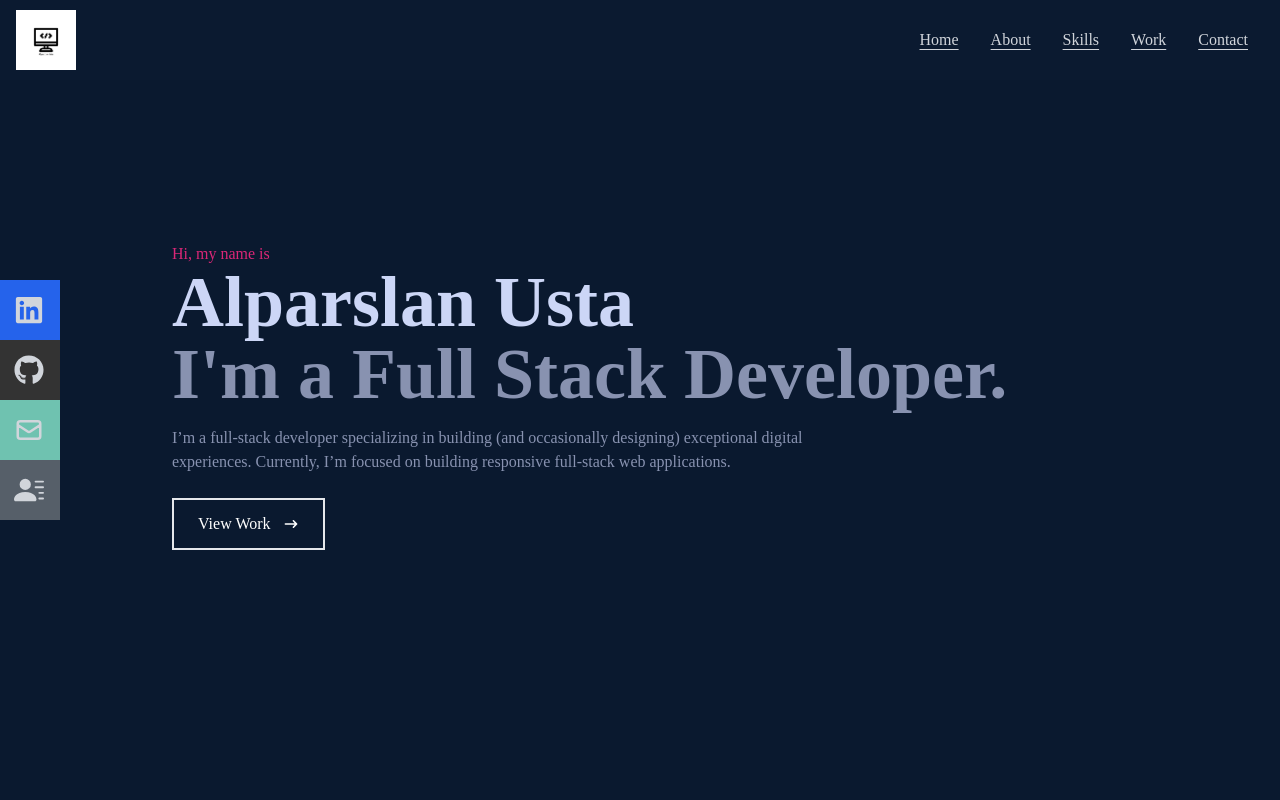
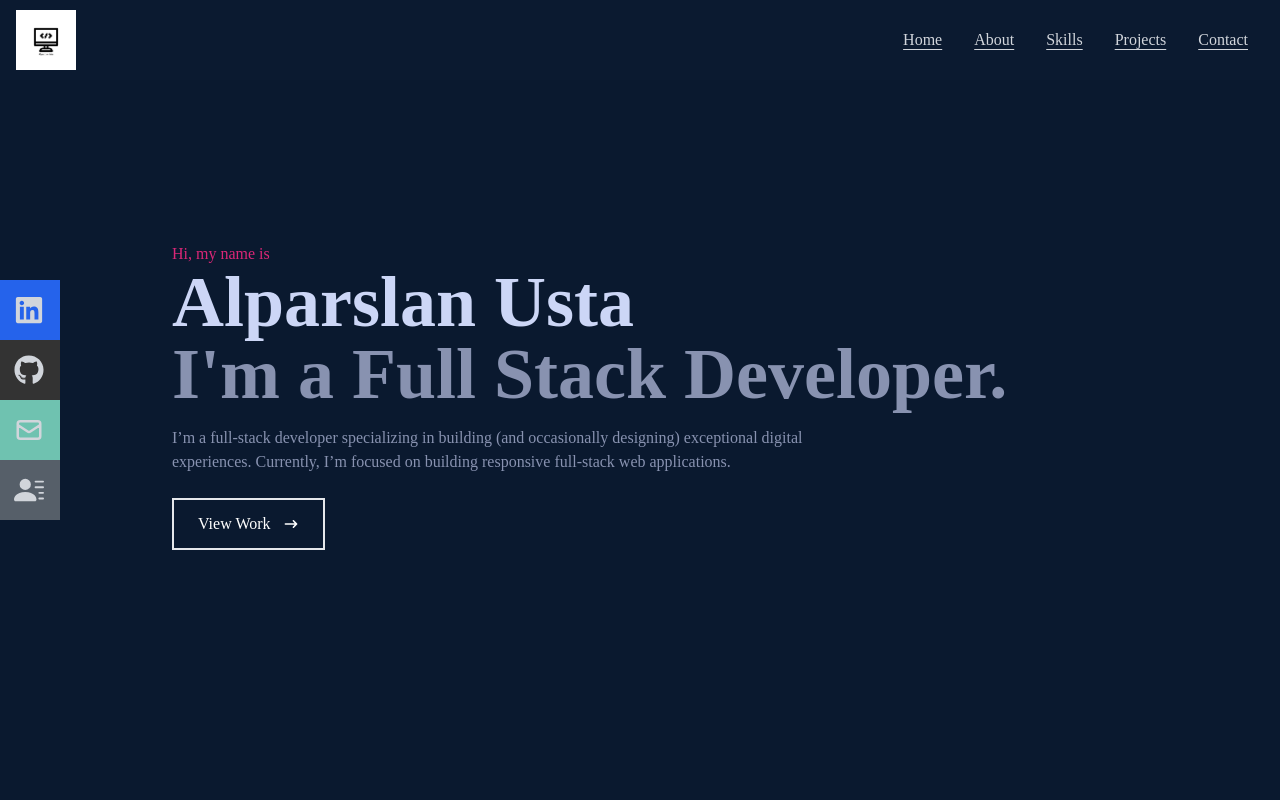
Before and after one commit to alparslanustaa/Portfolio, a React (Create React App) app: page / in a window 1280 px wide. Shown: the top 800 px of the page. Built offline with nearby package versions, Linux system fonts and the light colour scheme.

Commit message:
link nav bars to prjects section

```diff
--- a/src/components/NavBar.js
+++ b/src/components/NavBar.js
@@ -32,7 +32,11 @@
             Skills
           </Link>
         </li>
-        <li>Work</li>
+        <li>
+          <Link to="projects" smooth={true} duration={500}>
+            Projects
+          </Link>
+        </li>
         <li>Contact</li>
       </ul>
 
```
